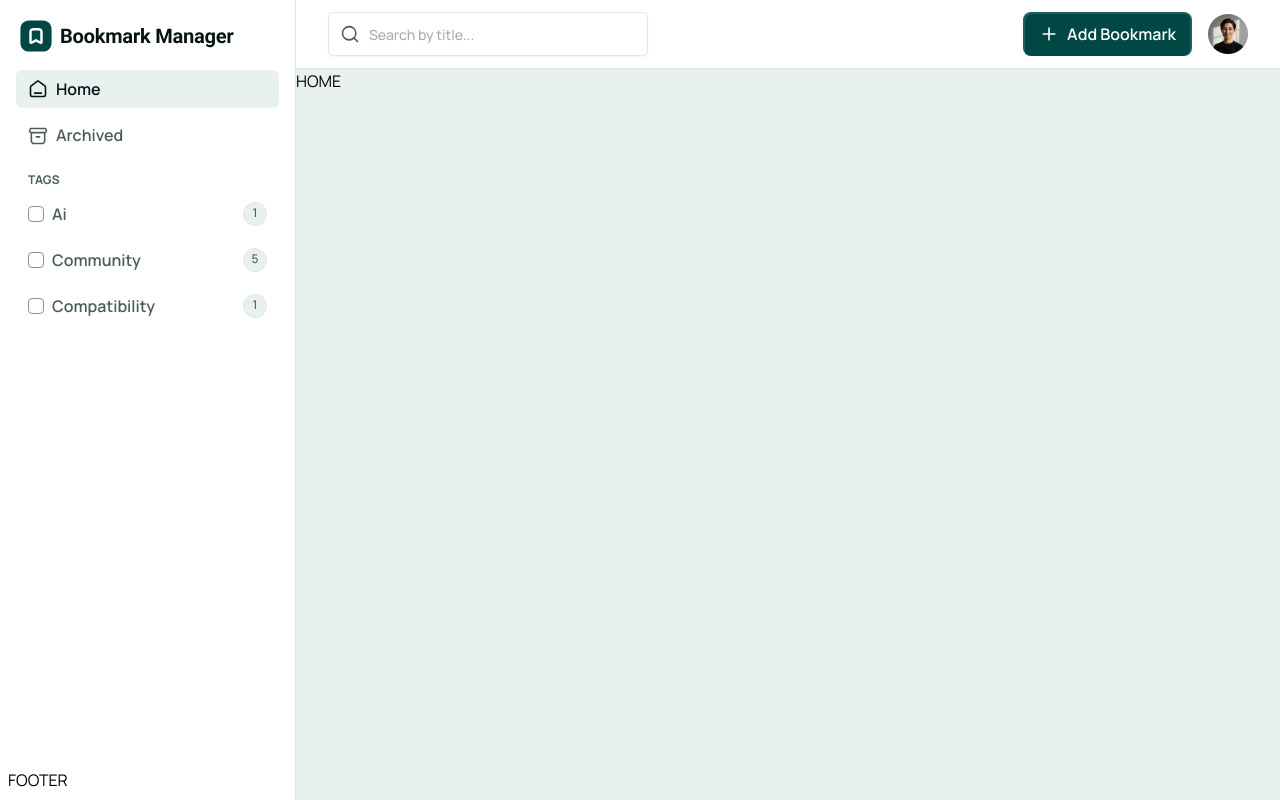
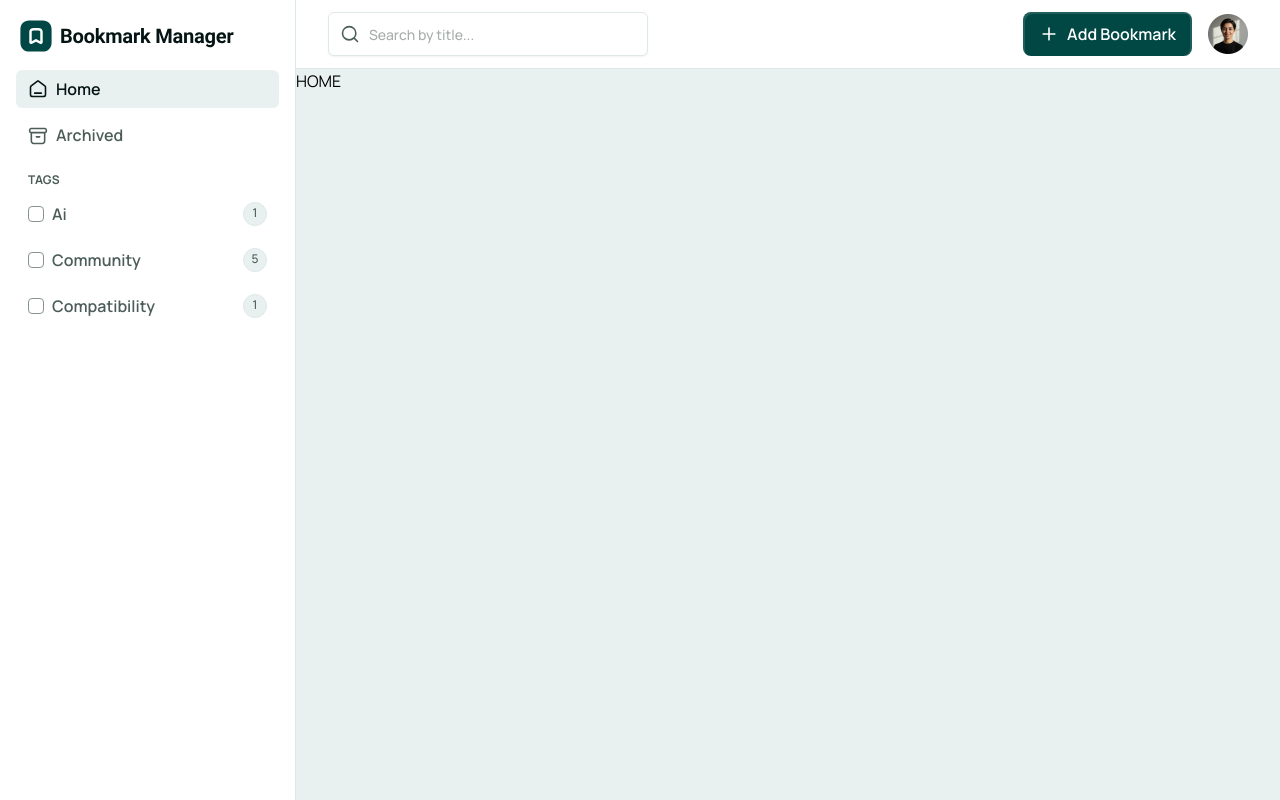
Before and after one commit to Rashsea3927/bookmark-manager-app, a Next.js app: page / in a window 1280 px wide. Built offline with nearby package versions, Linux system fonts and the light colour scheme.

Commit message:
feat: サイドバーからフッターを削除

```diff
--- a/components/sideber/app-sidebar.tsx
+++ b/components/sideber/app-sidebar.tsx
@@ -1,7 +1,6 @@
 import {
   Sidebar,
   SidebarContent,
-  SidebarFooter,
   SidebarGroup,
   SidebarGroupContent,
   SidebarGroupLabel,
@@ -69,7 +68,6 @@ const AppSidebar = () => {
           </SidebarGroupContent>
         </SidebarGroup>
       </SidebarContent>
-      <SidebarFooter>FOOTER</SidebarFooter>
     </Sidebar>
   );
 };
```
